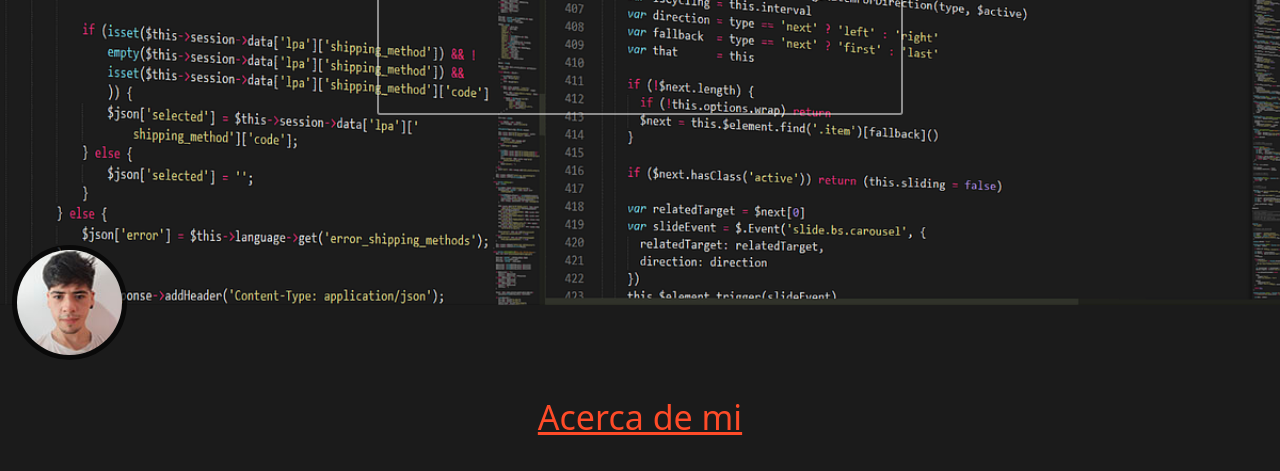
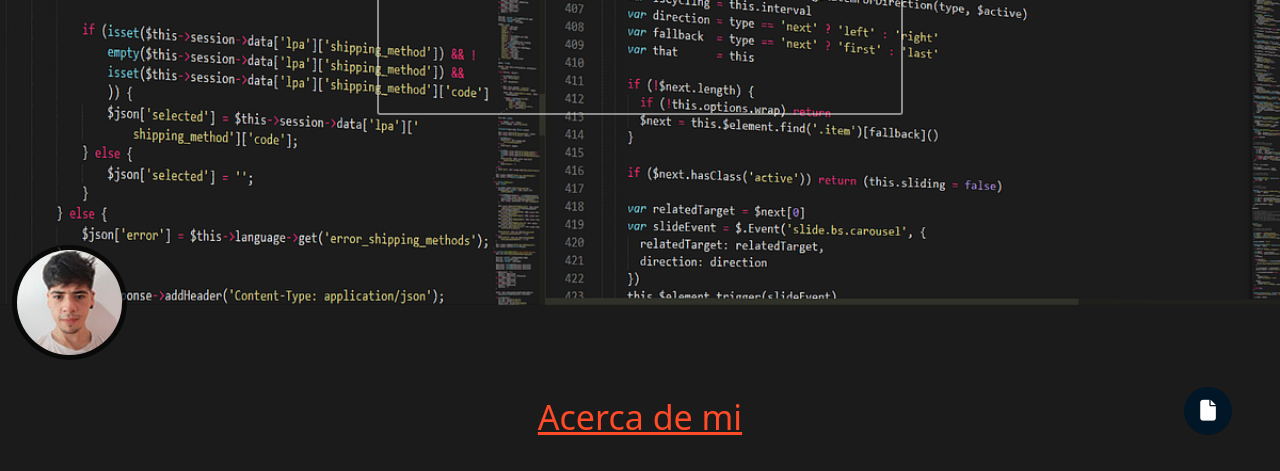
Before and after one commit to Hernan-99/portfolio-prueba, a plain HTML site: page index.html in a window 1280 px wide. Shown: the part 413-884 px from the top of the page. Drawn offline with nearby package versions, Linux system fonts and the light colour scheme.

Commit message:
actualizacion con funcion para mostrar cv

```diff
--- a/css/estilos.css
+++ b/css/estilos.css
@@ -20,6 +20,21 @@ html {
 body {
   background-color: #1b1b1b;
 }
+
+/* @keyframes popup {
+  0% {
+    width: 0rem;
+    height: 0rem;
+  }
+  50% {
+    width: 6rem;
+    height: 6rem;
+  }
+  100% {
+    width: 3rem;
+    height: 3rem;
+  }
+} */
 
 /*-------------------------------------------------------------------------------------------------*/
 /*------------------------------------VALORES EN COMUN REPETIDOS-----------------------------------*/
@@ -420,6 +435,33 @@ hr {
 /**********************************************FIN MAIN*********************************************/
 /***************************************************************************************************/
 
+.content-btn-cv {
+  position: fixed;
+  width: 3rem;
+  height: 3rem;
+  border-radius: 50%;
+  background-color: #011627;
+  transition: all 500ms;
+  bottom: -3rem;
+  right: 3rem;
+}
+.ocultar {
+  bottom: 10rem;
+  right: 3rem;
+}
+.content-btn-cv:hover {
+  background-color: #0b263b;
+  transform: scale(1.05);
+  box-shadow: 0px 0px 5px #00acee, 0 0 20px #00acee, 0 0 40px #00acee;
+}
+
+.content-btn-cv a {
+  text-decoration: none;
+  font-weight: 600;
+  color: #ffffff;
+  font-size: 1.3rem;
+}
+
 /*-------------------------------------------------------------------------------------------------*/
 /*----------------------------------------------FOOTER---------------------------------------------*/
 /*-------------------------------------------------------------------------------------------------*/
--- a/index.html
+++ b/index.html
@@ -157,7 +157,7 @@
     <!-------------------------------------------------------------------------------------------->
     <!--------------------------------------------MAIN-------------------------------------------->
     <!-------------------------------------------------------------------------------------------->
-    <main class="contenedorMain container-fluid mb-5">
+    <main class="contenedorMain container-fluid mb-2">
         <!-------------------------------------------------------------------------------------------->
         <!-------------------------SECCION HERO - BANNER & NOMBRE - PROFESION------------------------->
         <!-------------------------------------------------------------------------------------------->
@@ -739,7 +739,7 @@
 
         <!--------------------------------------SECCION PROYECTOS------------------------------------->
         <!-------------------------------------------------------------------------------------------->
-        <section class="content-proyectos d-flex row">
+        <section class="content-proyectos d-flex row mb-5">
           <h3 class="titulo-proyectos">Mis Proyectos</h3>
 
           <article class="col-10 mb-5">
@@ -860,6 +860,24 @@
 
         </section>
         <!--*******************************************FIN******************************************-->
+
+
+        <div class="d-flex justify-content-end ml-5 mb-5">
+          <div id="curriculum" class="content-btn-cv d-flex justify-content-center align-items-center">
+            <a
+            rel="noreferrer"
+            target="_blank"
+            class="cv"
+            title="Descargar CV"
+            href="multimedia/Sanchez_Hernan_CV.pdf"  download="Sanchez_Hernan_CV"
+            >
+            <i class="fa-solid fa-file"></i>
+          </a>
+          </div>
+        </div>
+
+
+
     </main>
     <!--*******************************************FIN MAIN*************************************-->
 
@@ -884,5 +902,7 @@
       integrity="sha384-A3rJD856KowSb7dwlZdYEkO39Gagi7vIsF0jrRAoQmDKKtQBHUuLZ9AsSv4jD4Xa"
       crossorigin="anonymous"
     ></script>
+
+    <script src="js/script.js"></script>
   </body>
 </html>
--- /dev/null
+++ b/js/script.js
@@ -0,0 +1,19 @@
+"use strict";
+const btn = document.getElementById("curriculum");
+
+// evento
+const mostrarCV = window.addEventListener("scroll", () => {
+  const valorScroll = document.documentElement.scrollTop;
+  console.log(valorScroll);
+
+  // condicion para que aparezca el boton de descarga
+  valorScroll < 1150
+    ? btn.classList.remove("ocultar")
+    : btn.classList.add("ocultar");
+});
+
+// funcion ejecutora
+const descargar = (param) => {
+  return param;
+};
+descargar(mostrarCV);
```
Also changed, not shown: 1 other file.
